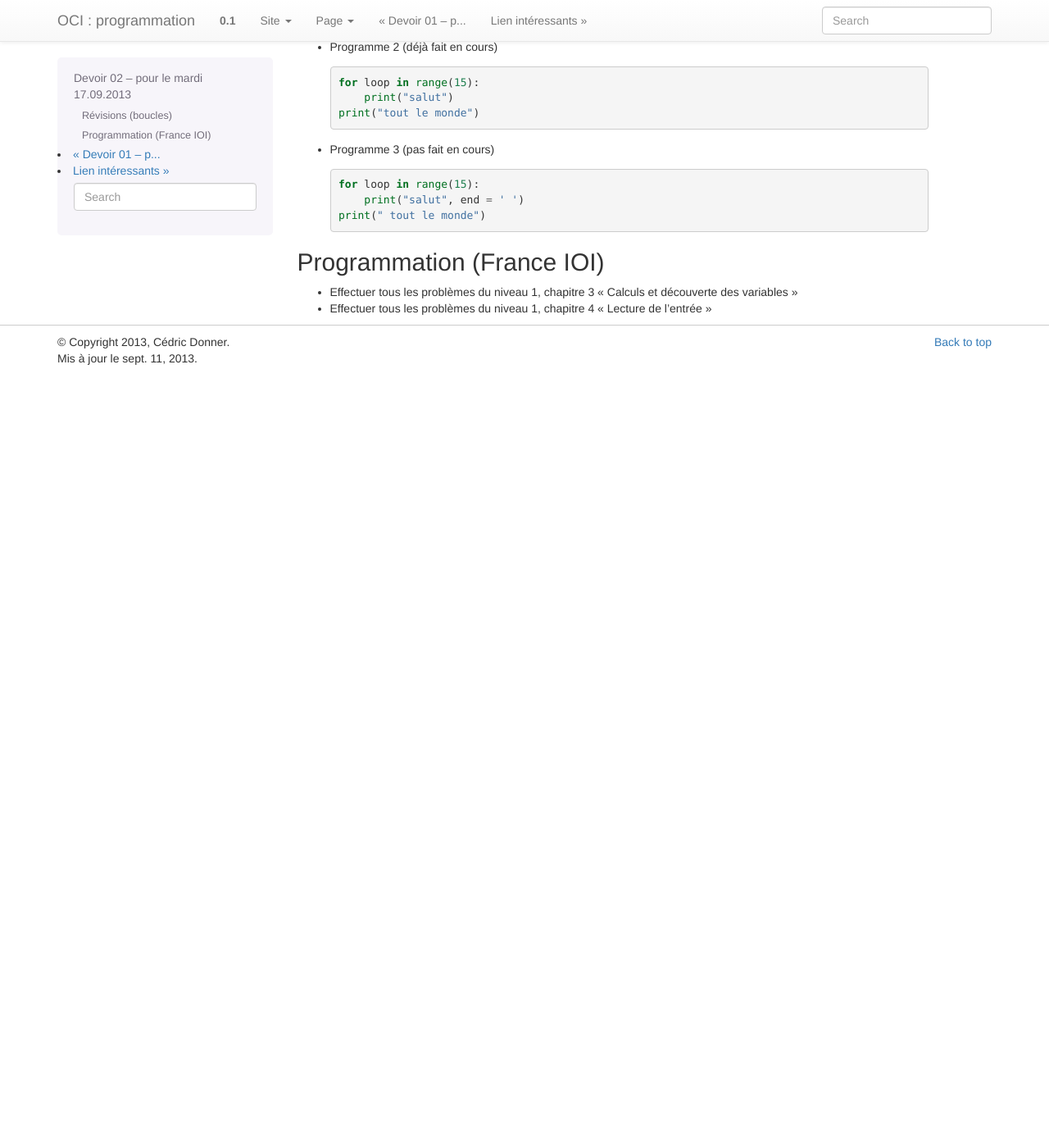
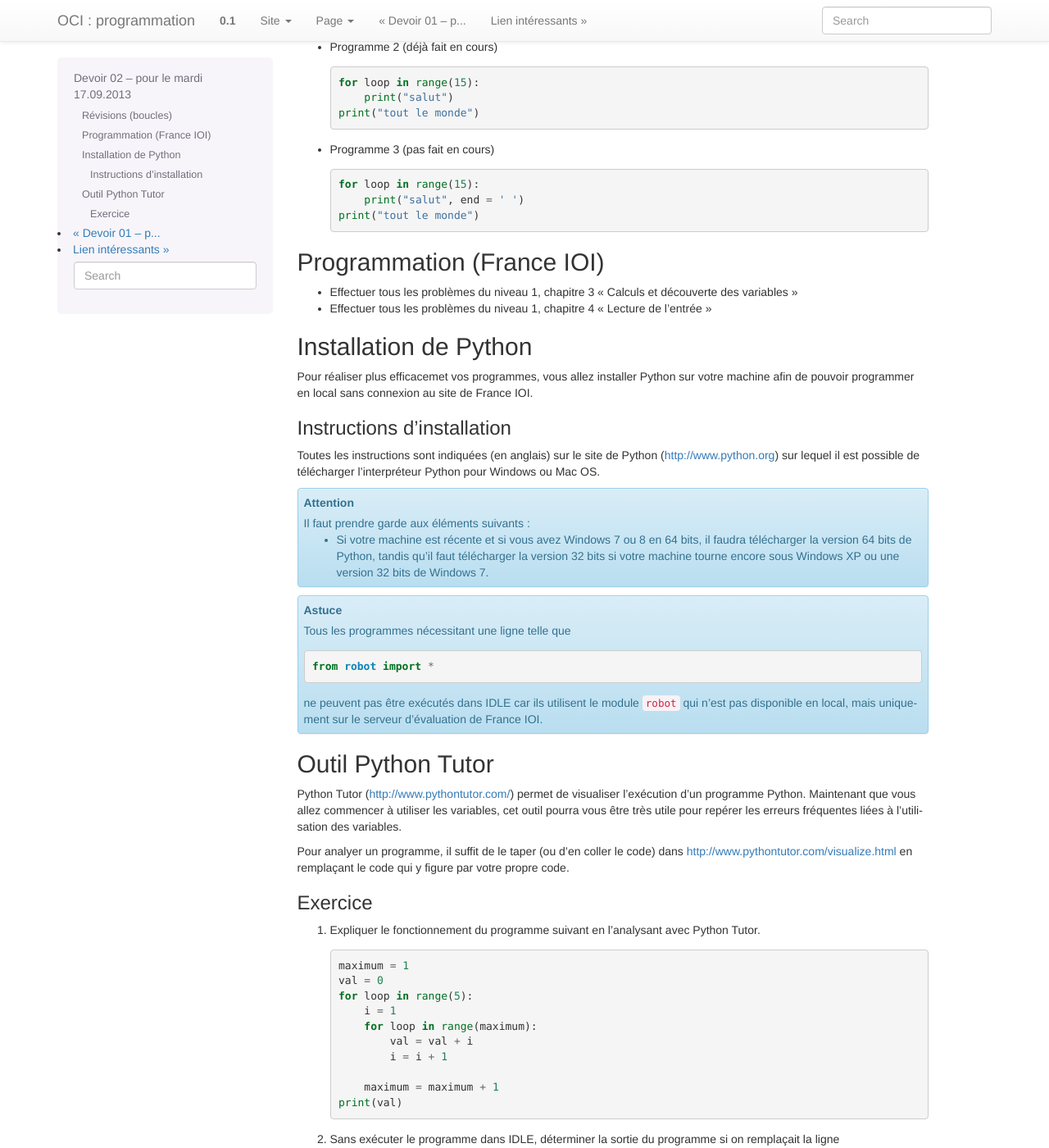
Before and after one commit to donnerc/oci-programming, a Sphinx documentation site: the page built from source/devoirs/devoir-02.rst, in a window 1280 px wide and 1400 px high, scrolled down 270 px. Shown: the whole window at 82% size. Built offline with Sphinx 7.4.7, drawn with Linux system fonts in a browser that asks for light colours; before the commit the page ends 900 px from its top, so only the background shows below that; some of the changed text lies outside the part shown.

```diff
--- a/source/devoirs/devoir-02.rst
+++ b/source/devoirs/devoir-02.rst
@@ -23,7 +23,9 @@
 
     for loop in range(15):
         print("salut", end = ' ')
-    print(" tout le monde")
+    print("tout le monde")
+
+
 
 
 Programmation (France IOI)
@@ -34,3 +36,64 @@
 
 *   Effectuer tous les problèmes du niveau 1, chapitre 4
     "Lecture de l'entrée"
+
+
+Installation de Python
+======================
+
+Pour réaliser plus efficacemet vos programmes, vous allez installer Python sur votre machine afin de pouvoir programmer en local sans connexion au site de France IOI.
+
+Instructions d'installation
+---------------------------
+
+Toutes les instructions sont indiquées (en anglais) sur le site de Python (http://www.python.org) sur lequel il est possible de télécharger l'interpréteur Python pour Windows ou Mac OS.
+
+..  admonition:: Attention
+
+    Il faut prendre garde aux éléments suivants :
+
+    *   Si votre machine est récente et si vous avez Windows 7 ou 8 en 64 bits, il faudra télécharger la version 64 bits de Python, tandis qu'il faut télécharger la version 32 bits si votre machine tourne encore sous Windows XP ou une version 32 bits de Windows 7.
+
+..  tip::
+
+    Tous les programmes nécessitant une ligne telle que ::
+
+        from robot import *
+
+    ne peuvent pas être exécutés dans IDLE car ils utilisent le module ``robot`` qui n'est pas disponible en local, mais uniquement sur le serveur d'évaluation de France IOI.
+
+
+Outil Python Tutor
+==================
+
+Python Tutor (http://www.pythontutor.com/) permet de visualiser l'exécution d'un programme Python. Maintenant que vous allez commencer à utiliser les variables, cet outil pourra vous être très utile pour repérer les erreurs fréquentes liées à l'utilisation des variables.
+
+Pour analyer un programme, il suffit de le taper (ou d'en coller le code) dans http://www.pythontutor.com/visualize.html en remplaçant le code qui y figure par votre propre code.
+
+Exercice
+--------
+
+#)  Expliquer le fonctionnement du programme suivant en l'analysant avec Python Tutor.
+
+    ::
+
+        maximum = 1
+        val = 0
+        for loop in range(5):
+            i = 1
+            for loop in range(maximum):
+                val = val + i
+                i = i + 1
+
+            maximum = maximum + 1
+        print(val)
+
+#)  Sans exécuter le programme dans IDLE,
+    déterminer la sortie du programme
+    si on remplaçait la ligne ::
+
+        for loop in range(5):
+
+    par ::
+
+        for loop in range(6):
--- a/source/theorie/niveau-01/france-ioi-niveau-01-chap-03-theorie.rst
+++ b/source/theorie/niveau-01/france-ioi-niveau-01-chap-03-theorie.rst
@@ -21,7 +21,7 @@
     55758000
     111516000
 
-Ce programme fonctionne parfaitement bien, mais il n'est pas idéal car on a dû écrire deux fois le nombre ``55758000 dans le code du programme. Cela signifie que si on veut afficher ces informations pour un autre jour, pendant lequel la distance entre les deux planètes est différente, il faudra modifier le programme à deux endroits différents.
+Ce programme fonctionne parfaitement bien, mais il n'est pas idéal car on a dû écrire deux fois le nombre ``55758000`` dans le code du programme. Cela signifie que si on veut afficher ces informations pour un autre jour, pendant lequel la distance entre les deux planètes est différente, il faudra modifier le programme à deux endroits différents.
 
 Pour éviter de devoir faire des modifications en double, on va utiliser une **variable**, appelée ``distance``, pour stocker la valeur ``55758000``. Grâce à cette variable, on peut réécrire le programme précédent en ne faisant apparaître qu'une seule fois le nombre ``55758000`` :
 
```
Also changed, not shown: other parts of source/theorie/niveau-01/france-ioi-niveau-01-chap-03-theorie.rst (+1 -1 lines), source/index.rst (+8 -7 lines).
